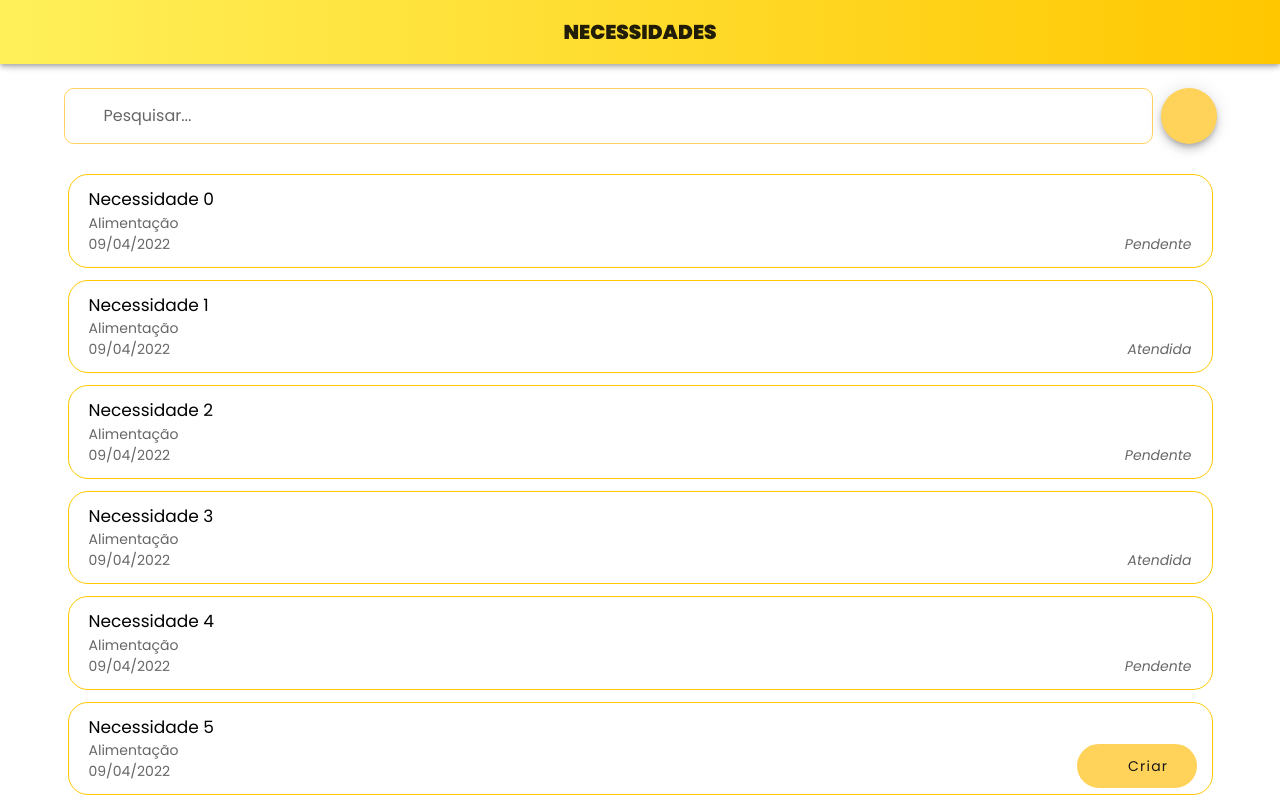
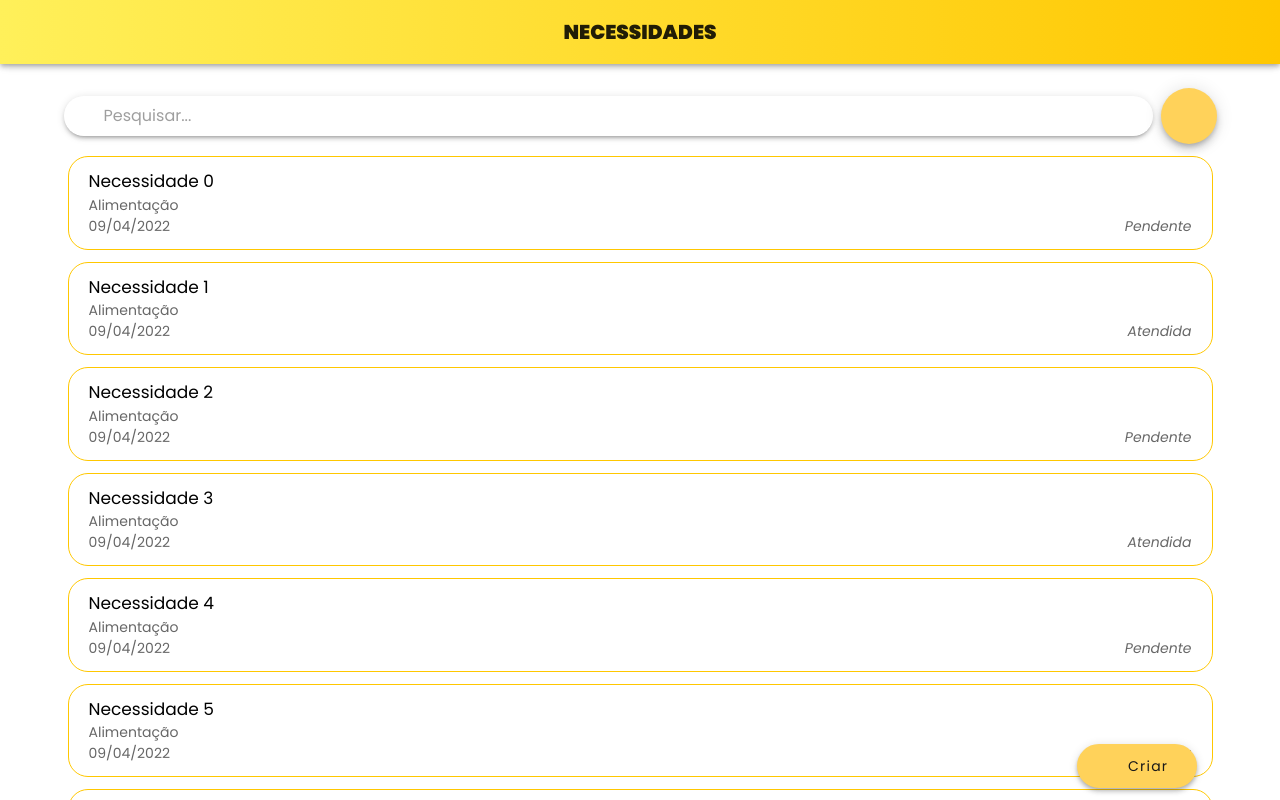
Before and after one commit to bvinicius/adote-um-amanha-frontend, a Vue app: page /#/necessities in a window 1280 px wide. Shown: the top 800 px of the page. Built offline with nearby package versions, Linux system fonts and the light colour scheme; the HTML template or start-up script is replaced by a standard one.

Commit message:
Finaliza layout da tela de necessidades

```diff
--- a/src/modules/shared/components/Button.vue
+++ b/src/modules/shared/components/Button.vue
@@ -2,7 +2,7 @@
   <v-btn
     class="a-button v-application px-9 py-5"
     :class="{ disabled: $attrs.disabled }"
-    elevation="0"
+    :elevation="elevation"
     v-bind="$attrs"
     v-on="$listeners"
     rounded
@@ -15,13 +15,18 @@
   </v-btn>
 </template>
 
-<script lang="ts">
+<script>
 import Vue from "vue";
 export default Vue.extend({
   props: {
     title: String,
     prependIcon: String,
     appendIcon: String,
+  },
+  computed: {
+    elevation() {
+      return this.$attrs.elevation || 0;
+    },
   },
 });
 </script>
--- a/src/modules/shared/components/Input.vue
+++ b/src/modules/shared/components/Input.vue
@@ -1,12 +1,30 @@
 <template>
-  <v-text-field class="a-input" outlined v-bind="$attrs" v-on="$listeners" />
+  <v-text-field
+    class="a-input"
+    :class="[variantClass, elevation]"
+    outlined
+    v-bind="$attrs"
+    v-on="$listeners"
+    :dense="variant == 'round'"
+  />
 </template>
 
-<script lang="ts">
+<script>
 import Vue from "vue";
 
 export default Vue.extend({
+  props: {
+    variant: String,
+  },
   inheritAttrs: false,
+  computed: {
+    variantClass() {
+      return this.variant || "";
+    },
+    elevation() {
+      return `elevation-${this.$attrs.elevation || 0}`;
+    },
+  },
 });
 </script>
 
@@ -20,4 +38,11 @@ export default Vue.extend({
     }
   }
 }
+
+.round {
+  border-radius: 25px;
+  ::v-deep fieldset {
+    border: none;
+  }
+}
 </style>
--- a/src/modules/shared/views/Necessities.vue
+++ b/src/modules/shared/views/Necessities.vue
@@ -1,16 +1,18 @@
 <template>
   <v-container>
-    <v-row class="justify-center mt-3 mx-1">
+    <v-row class="justify-center align-center my-3 mx-1">
       <Input
-        label="Pesquisar..."
+        placeholder="Pesquisar..."
         prepend-inner-icon="mdi-magnify"
         class="mr-2"
+        variant="round"
+        hide-details
+        elevation="3"
       />
       <v-btn fab color="primary"
         ><v-icon color="black">mdi-filter-variant</v-icon></v-btn
       >
     </v-row>
-
     <v-row
       v-for="necessity in necessities"
       :key="necessity.id"
@@ -27,6 +29,7 @@
         title="Criar"
         prependIcon="mdi-plus"
         color="primary"
+        elevation="4"
       />
     </v-row>
   </v-container>
```
